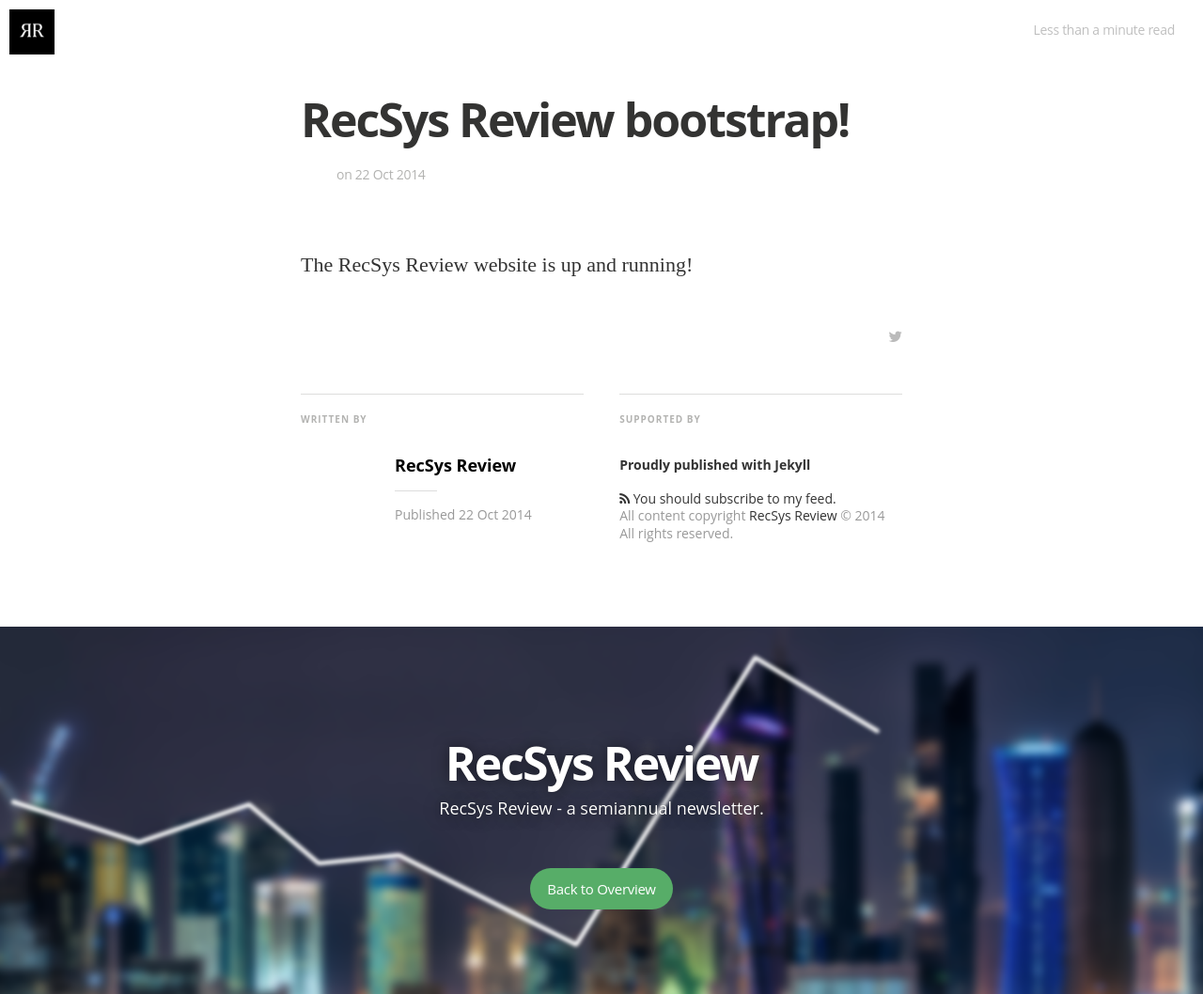
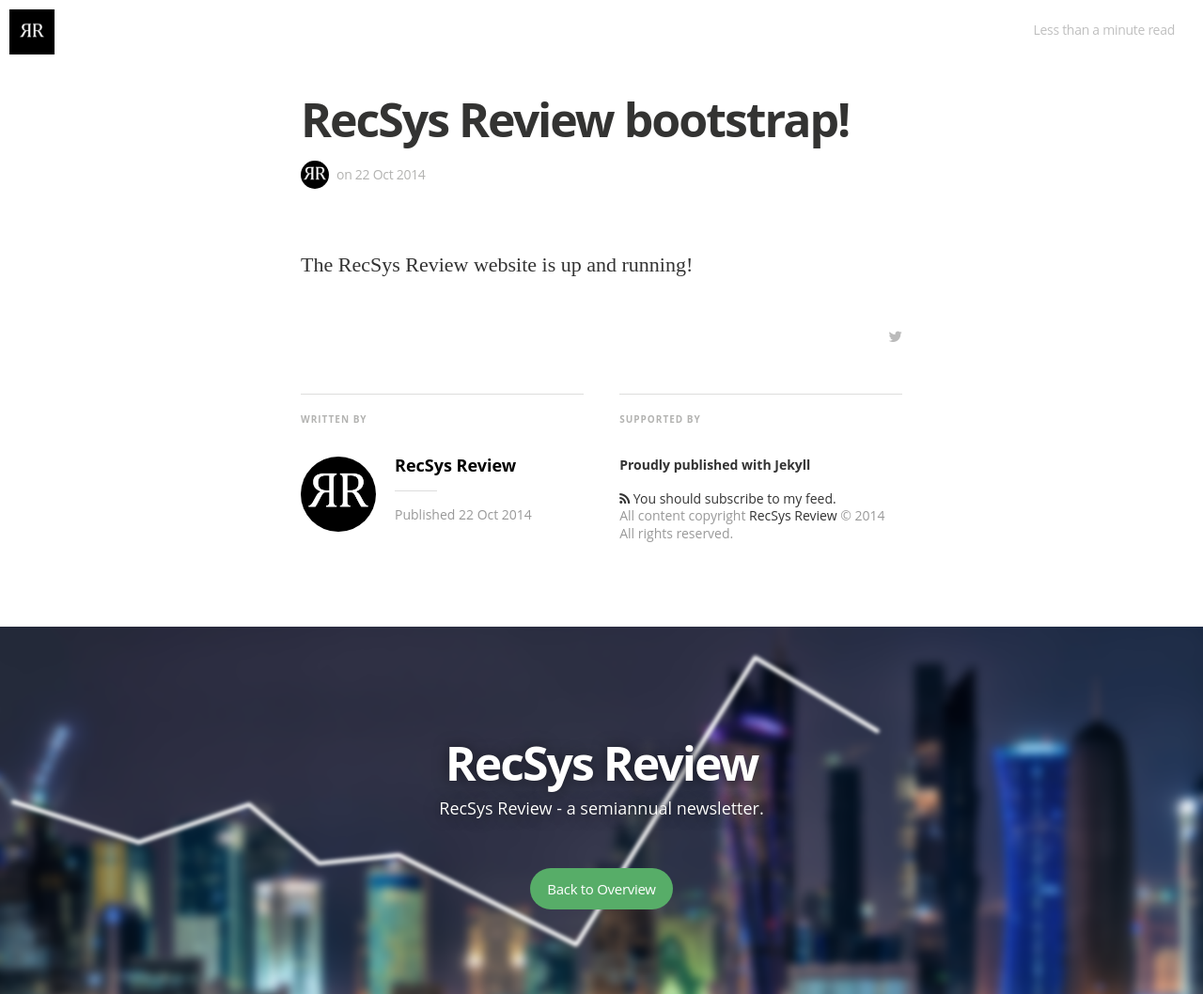
Before and after one commit to recommenders/review, a Jekyll site: the page built from _posts/2014-10-22-recsys-review-bootstrap.markdown, in a window 1280 px wide. Shown: the whole page at 94% size. Built offline with Jekyll 4.4.1, drawn with Linux system fonts in a browser that asks for light colours; nearby versions of some CDN libraries; some web fonts are replaced; Markdown is read by kramdown in place of the engine named in the settings.

Commit message:
review.recommenders.net

```diff
--- /dev/null
+++ b/CNAME
@@ -0,0 +1 @@
+review.recommenders.net
--- a/_config.yml
+++ b/_config.yml
@@ -7,18 +7,18 @@ title: "RecSys Review"
 description: > # this means to ignore newlines until "email:"
    RecSys Review - a semiannual newsletter.
 
-url: "http://recommenders.net/review" # the base hostname & protocol for your site
-baseurl: "/review"
+url: "http://review.recommenders.net/" # the base hostname & protocol for your site
+baseurl: ""
 
 email: review@recommenders.net
 #blog logo
-logo: "/review/assets/images/rr_logo.png"
+logo: "/assets/images/rr_logo.png"
 # blog cover
-cover: "/review/assets/images/bg.png"
+cover: "/assets/images/bg.png"
 
 name: 'RecSys Review'
 author: 'RecSys Review'
-author_image: "review/assets/images/rr_logo.png"
+author_image: "/assets/images/rr_logo.png"
 
 paginate:	5
 
```
